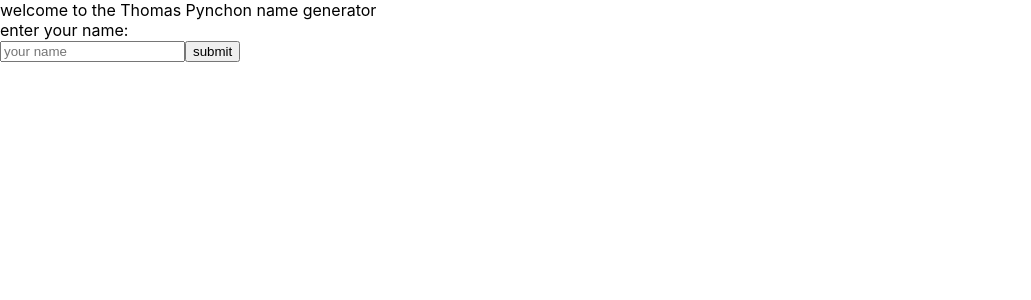
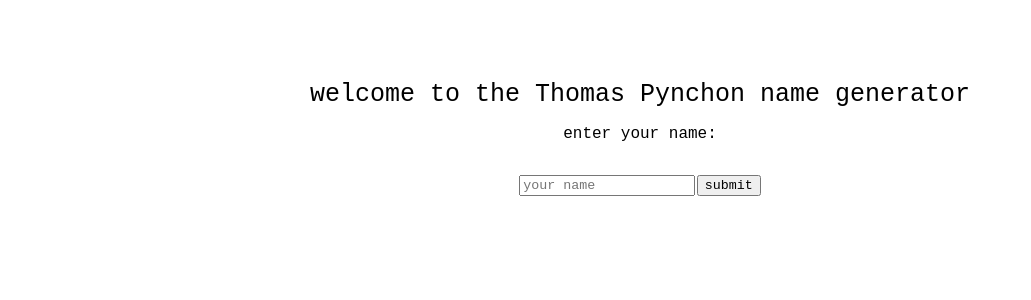
Before and after one commit to hankthemason/pynchon-name-generator, a React (Create React App) app: page / in a window 1280 px wide. Shown: the top 300 px of the page, without its empty margins (0-1031 px from the left). Built offline with nearby package versions, Linux system fonts and the light colour scheme; no server answers.

Commit message:
added basic styling; everything is working

```diff
--- a/src/App.css
+++ b/src/App.css
@@ -36,3 +36,31 @@
     transform: rotate(360deg);
   }
 }
+
+* {
+  font-family: 'Courier New', Courier, monospace;
+}
+
+body {
+  font-family:'Courier New', Courier, monospace;
+}
+
+.page-container * {
+  margin: 1rem 0;
+}
+
+.welcome {
+  margin-top: 5rem;
+  font-size: 25px;
+  text-align: center;
+}
+
+.user-input {
+  margin: .1rem;
+  text-align: center;
+}
+
+
+#input {
+  margin-right: .1rem;
+}
--- a/src/App.tsx
+++ b/src/App.tsx
@@ -44,9 +44,11 @@
   }, [pageState.clicked])
 
   return (
-    <div>
+    <div className='page-container'>
+      <div className='welcome'>
         welcome to the Thomas Pynchon name generator
-      <br></br>
+      </div>
+      <div className='user-input'>
         enter your name:
         <UserNameInputForm pageState={pageState} setPageState={setPageState}/>
         <Result
@@ -57,6 +59,7 @@
           <ErrorMessage />
         ): null}
       </div>
+    </div>
   )
 }
 
--- a/src/Result.tsx
+++ b/src/Result.tsx
@@ -13,7 +13,7 @@
   return (
     resultHidden === false ? (
       <div>
-        your name is: {result}
+        your name is: <strong>{result}</strong>
       </div>
     ) : null
   )
--- a/src/UserNameInputForm.tsx
+++ b/src/UserNameInputForm.tsx
@@ -13,6 +13,7 @@
   return (
     <form>
       <input
+        id="input"
         type="text"
         value={inputText}
         onChange={e => {setInputText(e.target.value)}}
```
Lines whose indentation alone changed are shown as unchanged.
